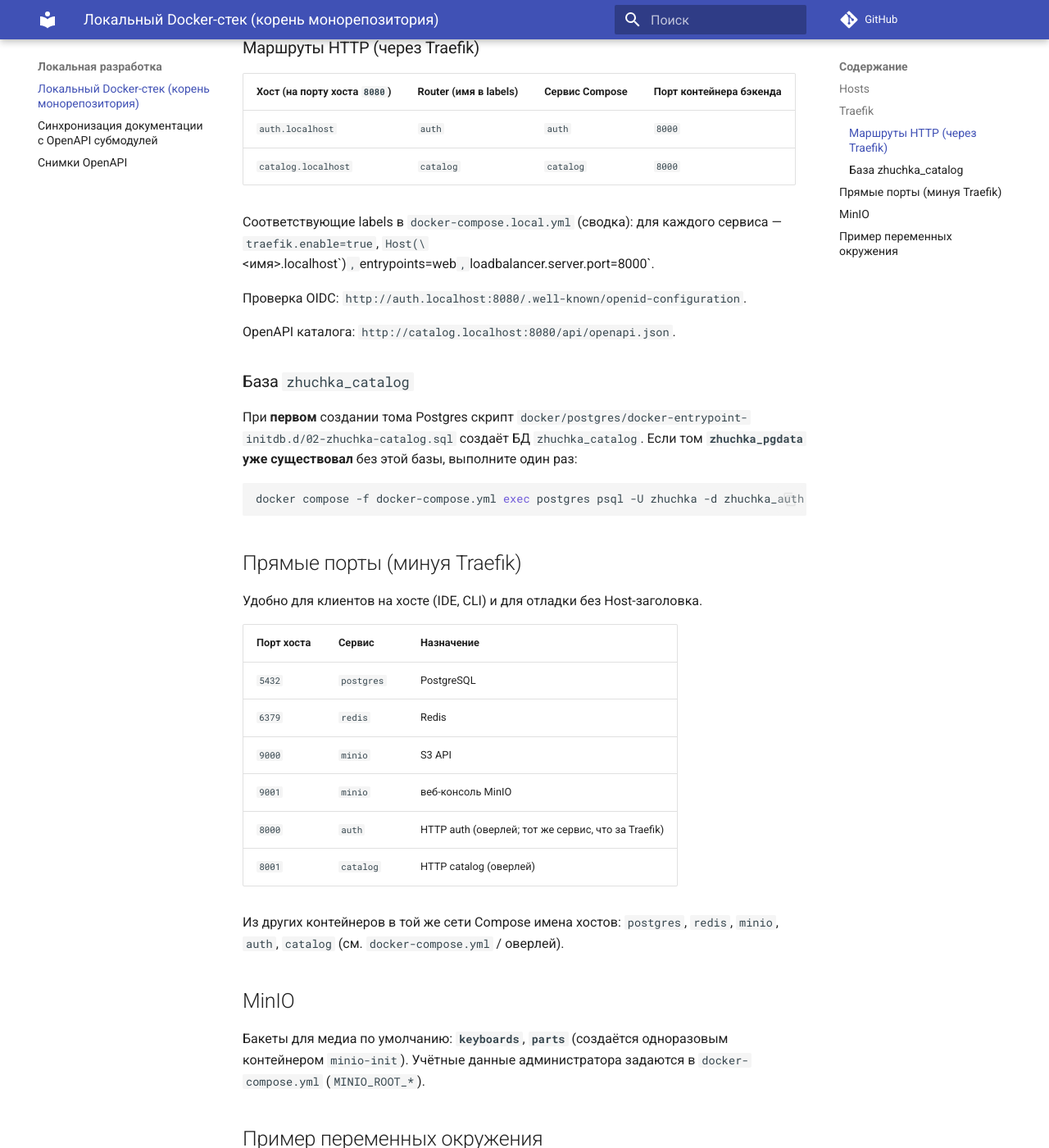
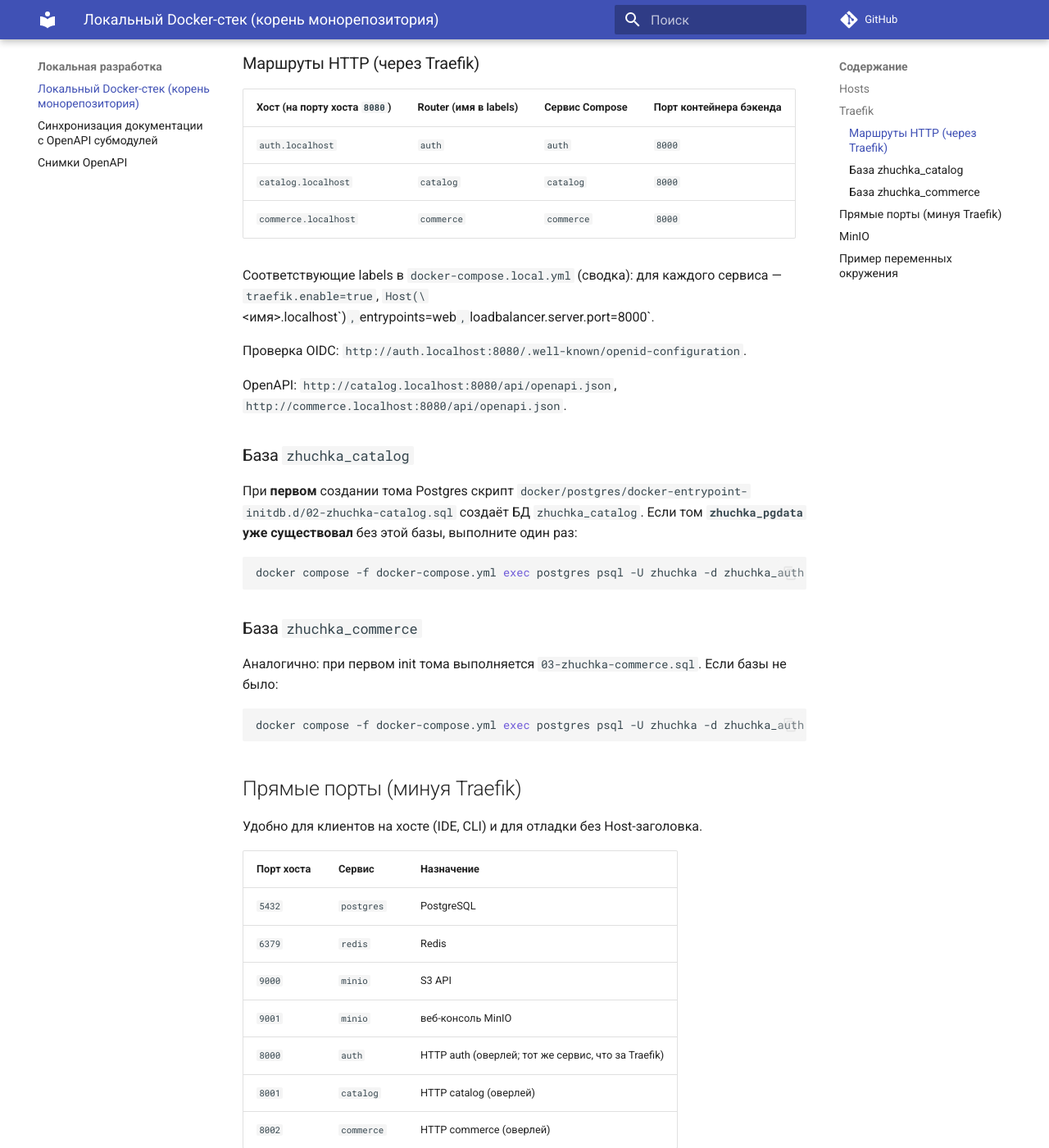
Before and after one commit to ZhuchkaTriplesix/ZhuchkaKeyboards, an MkDocs documentation site: the page built from docs/docker-local.md, in a window 1280 px wide and 1400 px high, scrolled down 944 px. Shown: the whole window at 82% size. Built offline with MkDocs 1.6.1 and Material for MkDocs 9.7.7, drawn with Linux system fonts in a browser that asks for light colours; comment, search, counter and statistics services are not loaded; some of the changed text lies outside the part shown.

Commit message:
feat(docker): add commerce behind Traefik (zhuchka_commerce)
Postgres init script, docker/commerce configs, compose overlay :8002 and
commerce.localhost; docs and architecture §0.2 updated.

Refs #33

Made-with: Cursor

````diff
--- a/docs/docker-local.md
+++ b/docs/docker-local.md
@@ -1,6 +1,6 @@
 # Локальный Docker-стек (корень монорепозитория)
 
-Файлы в корне: **`docker-compose.yml`** (Postgres, Redis, MinIO, Traefik) и **`docker-compose.local.yml`** (оверлей: сервисы **auth** и **catalog** за Traefik и прямые порты для отладки).
+Файлы в корне: **`docker-compose.yml`** (Postgres, Redis, MinIO, Traefik) и **`docker-compose.local.yml`** (оверлей: сервисы **auth**, **catalog** и **commerce** за Traefik и прямые порты для отладки).
 
 Запуск из корня:
 
@@ -15,6 +15,7 @@ docker compose -f docker-compose.yml -f docker-compose.local.yml up -d --build
 ```text
 127.0.0.1 auth.localhost
 127.0.0.1 catalog.localhost
+127.0.0.1 commerce.localhost
 ```
 
 ## Traefik
@@ -30,12 +31,13 @@ docker compose -f docker-compose.yml -f docker-compose.local.yml up -d --build
 |------------------------------|------------------------|----------------|-------------------------|
 | `auth.localhost` | `auth` | `auth` | `8000` |
 | `catalog.localhost` | `catalog` | `catalog` | `8000` |
+| `commerce.localhost` | `commerce` | `commerce` | `8000` |
 
 Соответствующие labels в `docker-compose.local.yml` (сводка): для каждого сервиса — `traefik.enable=true`, `Host(\`<имя>.localhost\`)`, `entrypoints=web`, `loadbalancer.server.port=8000`.
 
 Проверка OIDC: `http://auth.localhost:8080/.well-known/openid-configuration`.
 
-OpenAPI каталога: `http://catalog.localhost:8080/api/openapi.json`.
+OpenAPI: `http://catalog.localhost:8080/api/openapi.json`, `http://commerce.localhost:8080/api/openapi.json`.
 
 ### База `zhuchka_catalog`
 
@@ -43,6 +45,14 @@ OpenAPI каталога: `http://catalog.localhost:8080/api/openapi.json`.
 
 ```bash
 docker compose -f docker-compose.yml exec postgres psql -U zhuchka -d zhuchka_auth -c "CREATE DATABASE zhuchka_catalog OWNER zhuchka;"
+```
+
+### База `zhuchka_commerce`
+
+Аналогично: при первом init тома выполняется `03-zhuchka-commerce.sql`. Если базы не было:
+
+```bash
+docker compose -f docker-compose.yml exec postgres psql -U zhuchka -d zhuchka_auth -c "CREATE DATABASE zhuchka_commerce OWNER zhuchka;"
 ```
 
 ## Прямые порты (минуя Traefik)
@@ -57,8 +67,9 @@ docker compose -f docker-compose.yml exec postgres psql -U zhuchka -d zhuchka_au
 | `9001` | `minio` | веб-консоль MinIO |
 | `8000` | `auth` | HTTP auth (оверлей; тот же сервис, что за Traefik) |
 | `8001` | `catalog` | HTTP catalog (оверлей) |
+| `8002` | `commerce` | HTTP commerce (оверлей) |
 
-Из других контейнеров в той же сети Compose имена хостов: `postgres`, `redis`, `minio`, `auth`, `catalog` (см. `docker-compose.yml` / оверлей).
+Из других контейнеров в той же сети Compose имена хостов: `postgres`, `redis`, `minio`, `auth`, `catalog`, `commerce` (см. `docker-compose.yml` / оверлей).
 
 ## MinIO
 
````
Also changed, not shown: docker-compose.local.yml (+25 -3 lines), docs/architecture-and-domain-thoughts.md (+1 -1 lines), 3 other files.
